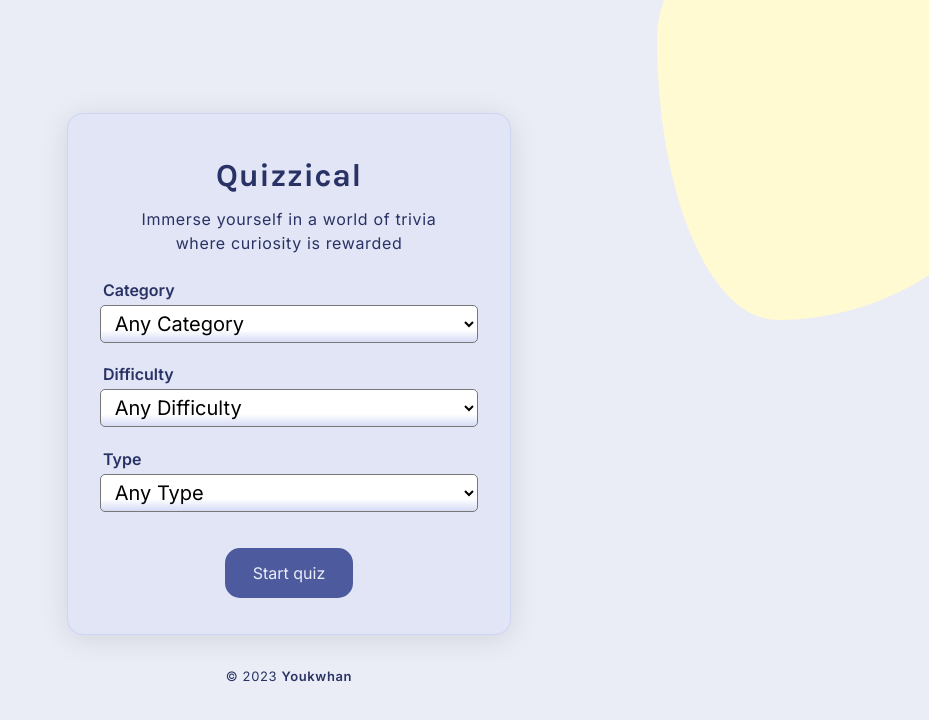
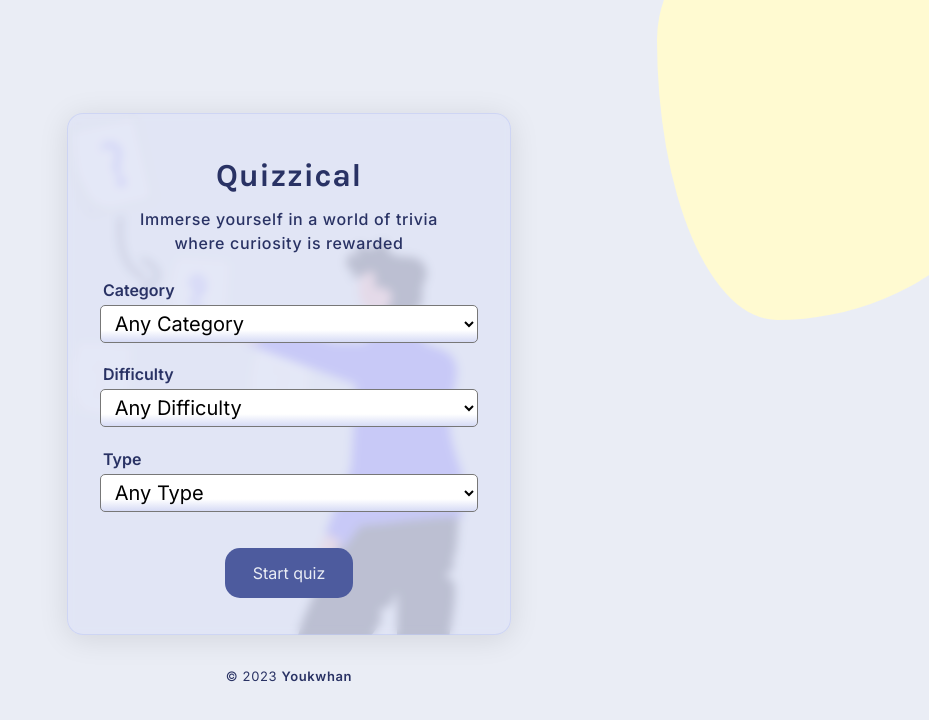
Before and after one commit to Youkwhan/quizzical, a React (Vite) app: page / in a window 1280 px wide. Shown: the top 720 px of the page, without its empty margins (351-1280 px from the left). Built offline with nearby package versions, Linux system fonts and the light colour scheme.

Commit message:
Loading component, svg images

```diff
--- a/src/App.css
+++ b/src/App.css
@@ -1,7 +1,30 @@
+.content-container {
+	position: relative;
+	isolation: isolate;
+}
+
+/* bg image opacity */
+.content-container::after {
+	--bg-image: url("/images/undraw_quiz_re_aol4.svg");
+	--bg-image-opacity: 0.25;
+
+	content: "";
+	position: absolute;
+	inset: 0;
+	/* background-color: pink; */
+
+	z-index: -1;
+	opacity: var(--bg-image-opacity);
+
+	background-image: var(--bg-image);
+	background-repeat: no-repeat;
+	background-size: cover;
+}
+
 /* blob */
-.content-container{
-   position: relative;
-   z-index: 1;
+.content-container {
+	position: relative;
+	z-index: 1;
 }
 
 .blob {
@@ -42,12 +65,12 @@
 	z-index: 1;
 }
 
-.footer p{
+.footer p {
 	margin: 0 auto;
 	font-size: small;
 }
 
-.footer a{
+.footer a {
 	font-weight: var(--fw-700);
 	color: var(--clr-secondary);
 	text-decoration: none;
--- a/src/App.jsx
+++ b/src/App.jsx
@@ -14,7 +14,6 @@ function App() {
 	})
 	const [apiError, setApiError] = useState({ show: false, message: "" })
 
-	console.log(formData)
 	function handleFormConfig(e) {
 		const { name, value } = e.target
 		setFormData((prevFormData) => ({
--- /dev/null
+++ b/src/components/Loading.css
@@ -0,0 +1,12 @@
+.loading {
+   margin: 0 auto;
+}
+
+.loading > p{
+   margin-top: 1em;
+   text-align: center;
+   font-weight: var(--fw-700);
+	font-size: var(--fs-large);
+}
+.spinner {
+}
--- /dev/null
+++ b/src/components/Loading.jsx
@@ -0,0 +1,12 @@
+import "./Loading.css"
+
+function Loading() {
+	return (
+		<div className="loading">
+			<img className="spinner" alt="Loading" src="/images/Spinner.svg" />
+			<p>Loading...</p>
+		</div>
+	)
+}
+
+export default Loading
--- a/src/components/Quiz.css
+++ b/src/components/Quiz.css
@@ -7,9 +7,10 @@
 
 .quiz > h2 {
 	cursor: pointer;
+	margin: 0 auto;
 }
 
-.questionnaire{
+.questionnaire {
 	display: flex;
 	flex-direction: column;
 	gap: 1.2rem;
--- a/src/components/Quiz.jsx
+++ b/src/components/Quiz.jsx
@@ -5,6 +5,7 @@ import Confetti from "react-confetti"
 import "./Quiz.css"
 import PropTypes from "prop-types"
 import { useWindowSize } from "react-use"
+import Loading from "./Loading"
 
 function Quiz({ setGame, formData, handleApiError }) {
 	// data, array of objects. Our source of truth, no need for another state for the React elements itself
@@ -12,6 +13,7 @@ function Quiz({ setGame, formData, handleApiError }) {
 	const [score, setScore] = useState(null)
 	// calculate window size, for the Confetti will default to inital window dimensions
 	const { width, height } = useWindowSize()
+	const [isLoading, setIsLoading] = useState(false)
 
 	useEffect(() => {
 		fetchTrivia()
@@ -19,6 +21,7 @@ function Quiz({ setGame, formData, handleApiError }) {
 
 	// fetch objects
 	async function fetchTrivia() {
+		setIsLoading(true)
 		try {
 			const res = await fetch(
 				`https://opentdb.com/api.php?amount=5&category=${formData.category}&difficulty=${formData.difficulty}&type=${formData.type}`
@@ -39,7 +42,7 @@ function Quiz({ setGame, formData, handleApiError }) {
 					"An error occurred while trying to get trivia questions. Please try again later."
 				)
 			}
-			console.log(data)
+			// console.log(data)
 			// randomize our answer choices
 			const triviaArr = data.results.map((item) => ({
 				...item,
@@ -50,9 +53,10 @@ function Quiz({ setGame, formData, handleApiError }) {
 				selectedAnswer: "",
 			})) // This way we rerender and dont have the old data still
 			setTriviaData(triviaArr)
+			setIsLoading(false)
 		} catch (error) {
-			console.log(error)
 			handleApiError(error)
+			setIsLoading(false)
 		}
 	}
 
@@ -108,6 +112,10 @@ function Quiz({ setGame, formData, handleApiError }) {
 		<div className="quiz">
 			{score != null && <Confetti width={width} height={height} />}
 			<h2 onClick={() => setGame(false)}>Quizzical</h2>
+			{isLoading ? (
+				<Loading />
+			) : (
+				<>
 					<section className="questionnaire">{renderTriviaElements()}</section>
 					<section className="results">
 						{score != null && (
@@ -115,10 +123,15 @@ function Quiz({ setGame, formData, handleApiError }) {
 								You scored {score}/{triviaData.length} correct answers
 							</p>
 						)}
-				<button className="check-answers-btn btn" onClick={handleCheckAnswer}>
+						<button
+							className="check-answers-btn btn"
+							onClick={handleCheckAnswer}
+						>
 							{score != null ? "Play again" : "Check answers"}
 						</button>
 					</section>
+				</>
+			)}
 		</div>
 	)
 }
--- a/src/components/QuizMenu.css
+++ b/src/components/QuizMenu.css
@@ -24,7 +24,7 @@
 	margin-bottom: 7px;
 }
 .start-quiz__description {
-	font-weight: var(--fw-400);
+	font-weight: var(--fw-500);
 	font-size: var(--fs-regular);
 	margin-bottom: 20px;
 }
```
Also changed, not shown: public/images/Spinner.svg (added), public/images/undraw_quiz_re_aol4.svg (added). Lines whose indentation alone changed are shown as unchanged.
